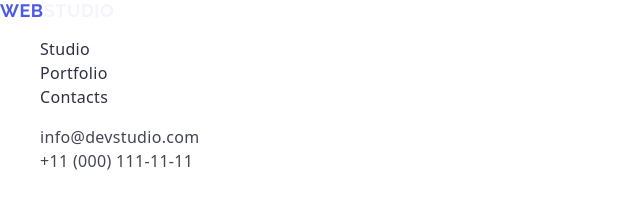
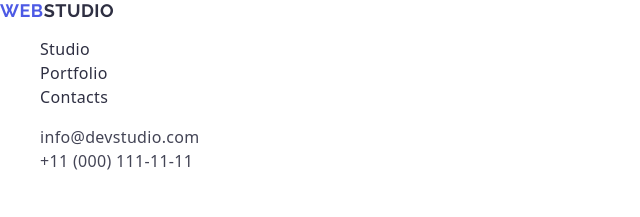
Before and after one commit to AHetman/goit-homework-02, a plain HTML site: page index.html in a window 1280 px wide. Shown: the top 217 px of the page, 0-640 px from the left. Drawn offline with nearby package versions, Linux system fonts and the light colour scheme.

Commit message:
homework-02-correction-02

```diff
--- a/css/styles.css
+++ b/css/styles.css
@@ -177,7 +177,7 @@ a {
   letter-spacing: 0.03em;
   text-transform: uppercase;
 }
-.header-logo-color {
+.footer-logo-color {
   color: #f4f4fd;
 }
 .footer-text {
--- a/index.html
+++ b/index.html
@@ -19,8 +19,7 @@
 <body>
     <header class="header">
         <nav class="header-navigation">
-            <a href="./index.html" class="header-logo">
-                Web<span class="header-logo-color">Studio</span></a>
+            <a href="./index.html" class="header-logo">Web<span class="header-logo-color">Studio</span></a>
             <ul>
                 <li><a href="" class="header-menu">Studio</a></li>
                 <li><a href="" class="header-menu">Portfolio</a></li>
@@ -136,7 +135,7 @@
     </main>
     <footer class="footer">
         <a href="./index.html" class="header-logo-footer">
-            Web<span class="header-logo-color">Studio</span></a>
+            Web<span class="footer-logo-color">Studio</span></a>
         <p class="footer-text">Increase the flow of customers and sales for your business with digital marketing &
             growth
             solutions.</p>
```
